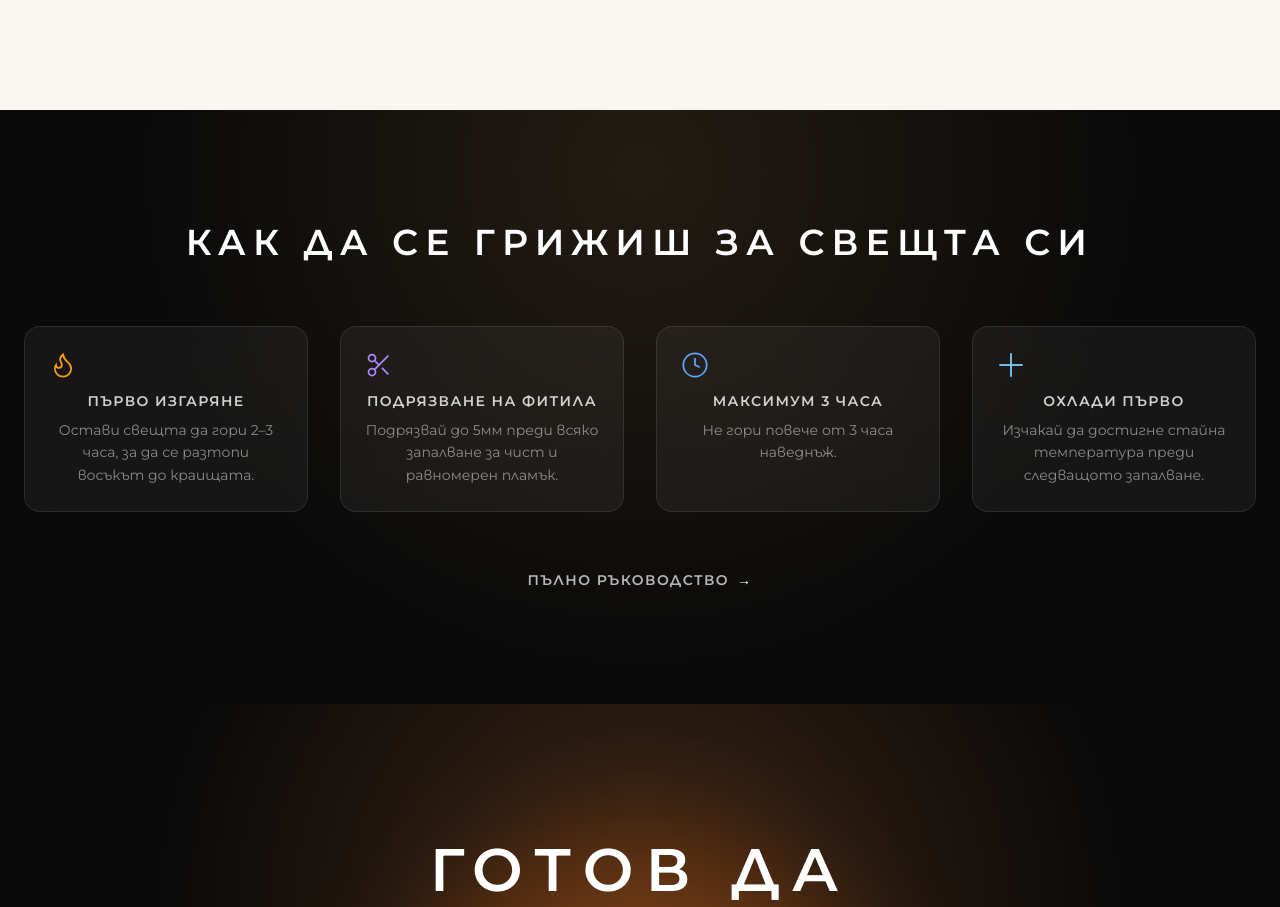
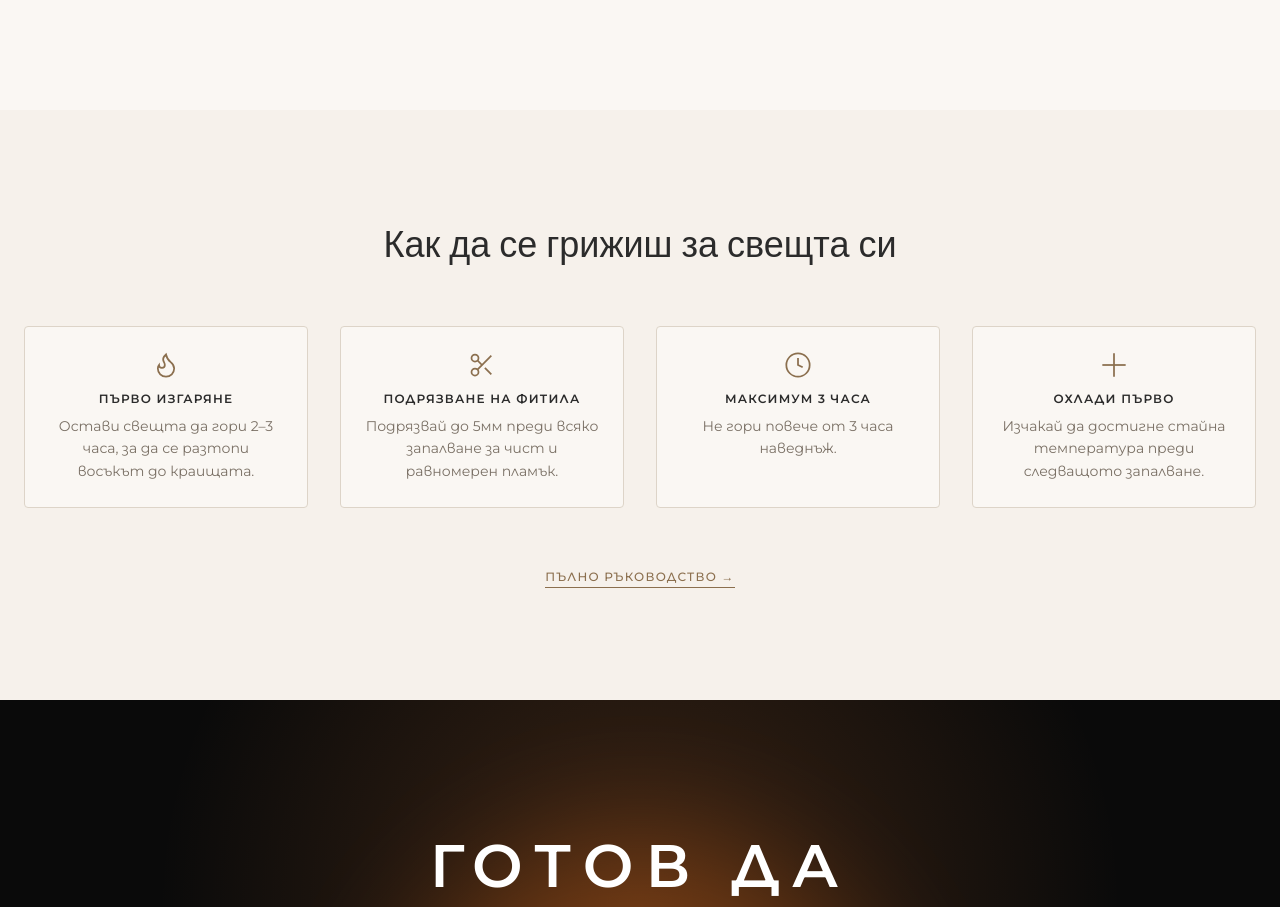
Before and after one commit to lyuboslavyordanov8/55candles, a Next.js app: page /bg in a window 1280 px wide. Shown: the part 3895-4802 px from the top of the page. Built offline with nearby package versions, Linux system fonts and the light colour scheme; a web font is replaced by a local one.

Commit message:
feat: cream candle care section, clay icons, remove glassmorphism

```diff
--- a/src/components/home/CandleCareTeaser.tsx
+++ b/src/components/home/CandleCareTeaser.tsx
@@ -37,25 +37,21 @@ const SnowflakeIcon = () => (
 interface Props { locale: string }
 
 const tips = [
-  { Icon: FlameIcon, titleKey: 'tip1Title', bodyKey: 'tip1Body', color: '#f59e0b' },
-  { Icon: ScissorsIcon, titleKey: 'tip2Title', bodyKey: 'tip2Body', color: '#a78bfa' },
-  { Icon: ClockIcon, titleKey: 'tip3Title', bodyKey: 'tip3Body', color: '#60a5fa' },
-  { Icon: SnowflakeIcon, titleKey: 'tip4Title', bodyKey: 'tip4Body', color: '#7dd3fc' },
+  { Icon: FlameIcon, titleKey: 'tip1Title', bodyKey: 'tip1Body' },
+  { Icon: ScissorsIcon, titleKey: 'tip2Title', bodyKey: 'tip2Body' },
+  { Icon: ClockIcon, titleKey: 'tip3Title', bodyKey: 'tip3Body' },
+  { Icon: SnowflakeIcon, titleKey: 'tip4Title', bodyKey: 'tip4Body' },
 ] as const
 
 export default function CandleCareTeaser({ locale }: Props) {
   const t = useTranslations('candleCareSection')
 
   return (
-    <section className="relative py-28 px-6 bg-[#0a0a0a] text-white overflow-hidden">
-
-      {/* 🔥 ambient glow */}
-      <div className="absolute inset-0 bg-[radial-gradient(circle_at_50%_10%,rgba(255,180,100,0.1),transparent_60%)]" />
-
-      <div className="relative max-w-7xl mx-auto">
+    <section className="py-28 px-6 bg-cream-base">
+      <div className="max-w-7xl mx-auto">
 
         {/* Title */}
-        <h2 className="text-3xl md:text-4xl font-semibold tracking-[0.2em] uppercase text-center mb-16">
+        <h2 className="font-serif text-3xl md:text-4xl font-normal text-center text-charcoal mb-16">
           {t('title')}
         </h2>
 
@@ -64,33 +60,20 @@ export default function CandleCareTeaser({ locale }: Props) {
           {tips.map((tip, i) => (
             <motion.div
               key={tip.titleKey}
-              initial={{ opacity: 0, y: 30 }}
+              initial={{ opacity: 0, y: 24 }}
               whileInView={{ opacity: 1, y: 0 }}
               transition={{ delay: i * 0.08 }}
-              whileHover={{ y: -6 }}
-              className="group relative p-6 rounded-2xl bg-white/5 backdrop-blur-lg border border-white/10 text-center"
+              className="p-6 bg-cream-surface border border-border rounded-sm text-center"
             >
-              {/* glow */}
-              <div
-                className="absolute inset-0 opacity-0 group-hover:opacity-100 transition duration-500 blur-2xl"
-                style={{ background: `${tip.color}33` }}
-              />
-
-              {/* icon */}
-              <div
-                className="relative mb-3 transition group-hover:scale-110"
-                style={{ color: tip.color }}
-              >
+              <div className="text-clay mb-3 flex justify-center">
                 <tip.Icon />
               </div>
 
-              {/* title */}
-              <h3 className="text-sm font-semibold tracking-widest uppercase text-white/80 group-hover:text-white transition">
+              <h3 className="text-xs font-semibold tracking-widest uppercase text-charcoal mb-2">
                 {t(tip.titleKey)}
               </h3>
 
-              {/* body */}
-              <p className="text-sm text-white/50 leading-relaxed mt-2">
+              <p className="text-sm text-ink-secondary leading-relaxed">
                 {t(tip.bodyKey)}
               </p>
             </motion.div>
@@ -101,12 +84,9 @@ export default function CandleCareTeaser({ locale }: Props) {
         <div className="text-center">
           <Link
             href={`/${locale}/candle-care`}
-            className="inline-flex items-center gap-2 text-sm font-semibold tracking-widest uppercase transition"
+            className="inline-flex items-center gap-2 text-xs font-medium tracking-widest uppercase text-clay border-b border-clay pb-0.5 hover:opacity-70 transition-opacity duration-200"
           >
-            <span className="text-white/70 hover:text-white transition">
-              {t('cta')}
-            </span>
-            <span className="transition-transform group-hover:translate-x-1">→</span>
+            {t('cta')} →
           </Link>
         </div>
       </div>
```
